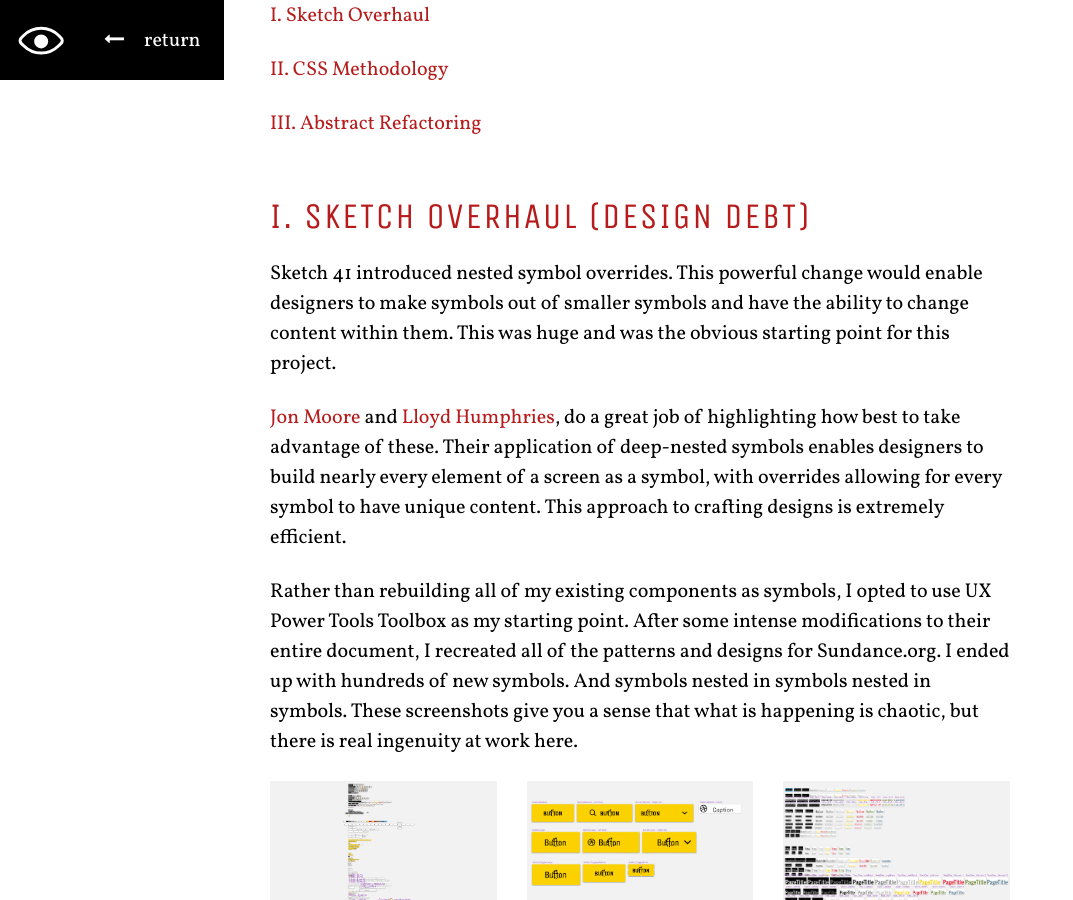
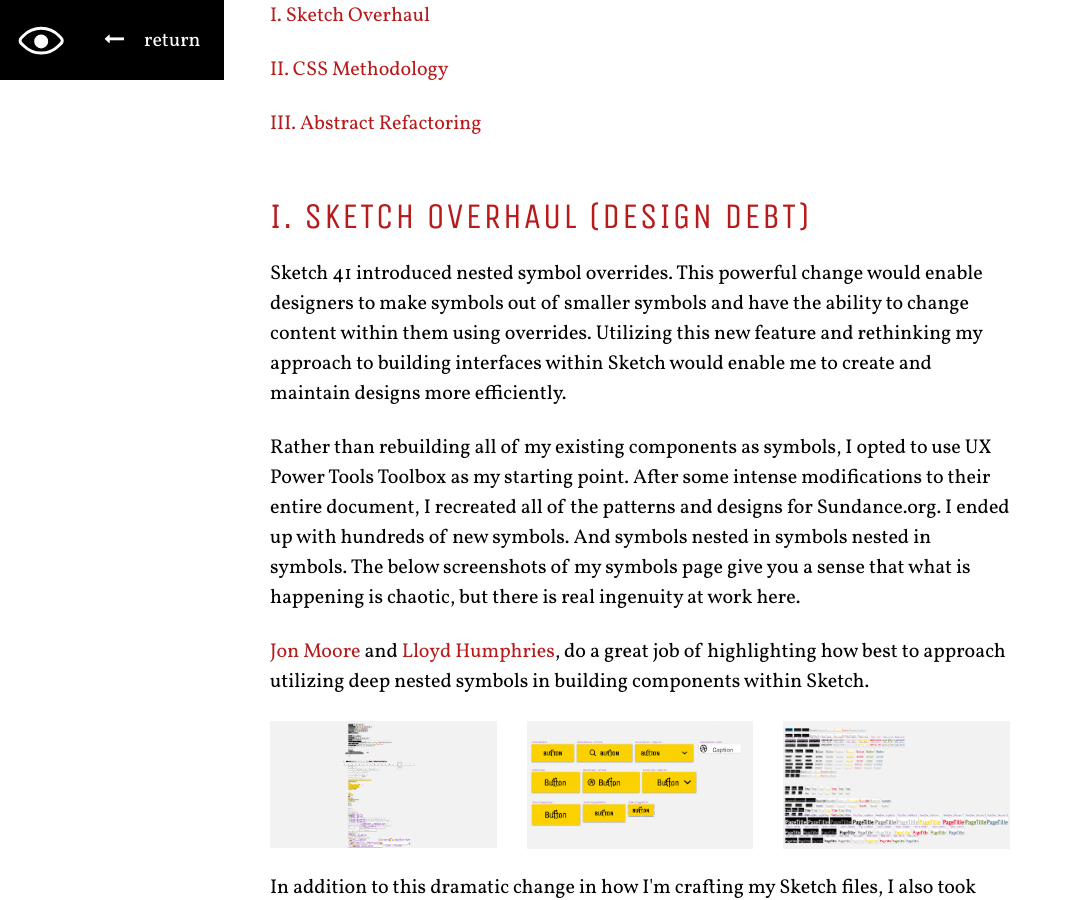
Before and after one commit to kirbyyardley/portfolio, a Jekyll site: the page built from sundance-styleguide.html, in a window 1280 px wide and 900 px high, scrolled down 766 px. Shown: the whole window, without its empty margins (0-1073 px from the left). Built offline with Jekyll 4.4.1, drawn with Linux system fonts in a browser that asks for light colours; some of the changed text lies outside the part shown.

Commit message:
fixed stuff in style guide

```diff
--- a/_layouts/home.html
+++ b/_layouts/home.html
@@ -83,6 +83,7 @@ layout: default
         <ul style="margin: 0;" class="o-list-inline">
           <li style="font-size: 32px; margin-right: 20px;" class="o-list-inline__item"><a href="https://twitter.com/kirby_yardley" target="_blank"><i class="fa fa-twitter" aria-hidden="true"></i></a></li>
           <li  style="font-size: 32px; margin-right: 20px;" class="o-list-inline__item"><a href="https://www.linkedin.com/in/kirbyyardley" target="_blank"><i class="fa fa-linkedin" aria-hidden="true"></i></a></li>
+          <li  style="font-size: 32px; margin-right: 20px;" class="o-list-inline__item"><a href="https://www.linkedin.com/in/kirbyyardley" target="_blank"><i class="fa fa-github" aria-hidden="true"></i></a></li>
         </ul>
         <div class="c-form">
           <form accept-charset="UTF-8" action="https://formkeep.com/f/e23e0c1556aa" method="POST">
--- a/sundance-styleguide.html
+++ b/sundance-styleguide.html
@@ -23,13 +21,12 @@ layout: case-study
         <p><a href="#code">II. CSS Methodology</a></p>
         <p><a href="#jekyll">III. Abstract Refactoring</a></p>
 
+        <h3 id="design">I. Sketch Overhaul (Design Debt)</h3>
+        <p>Sketch 41 introduced nested symbol overrides. This powerful change would enable designers to make symbols out of smaller symbols and have the ability to change content within them using overrides. Utilizing this new feature and rethinking my approach to building interfaces within Sketch would enable me to create and maintain designs more efficiently.</p>
 
+        <p>Rather than rebuilding all of my existing components as symbols, I opted to use UX Power Tools Toolbox as my starting point. After some intense modifications to their entire document, I recreated all of the patterns and designs for Sundance.org. I ended up with hundreds of new symbols. And symbols nested in symbols nested in symbols. The below screenshots of my symbols page give you a sense that what is happening is chaotic, but there is real ingenuity at work here. </p>
 
-        <h3 id="design">I. Sketch Overhaul (Design Debt)</h3>
-        <p>Sketch 41 introduced nested symbol overrides. This powerful change would enable designers to make symbols out of smaller symbols and have the ability to change content within them. This was huge and was the obvious starting point for this project.</p>
-        <p><a target="_blank" href="https://medium.com/ux-power-tools/this-is-without-a-doubt-the-coolest-sketch-technique-youll-see-all-day-ddefa65ea959#.pevfkykqk">Jon Moore</a> and <a target="_blank" href="https://medium.com/@lloyd/sketch-symbols-best-practices-now-that-nested-overrides-are-a-thing-9b651d3fe1a4#.3jsbforui">Lloyd Humphries</a>, do a great job of highlighting how best to take advantage of these. Their application of deep-nested symbols enables designers to build nearly every element of a screen as a symbol, with overrides allowing for every symbol to have unique content. This approach to crafting designs is extremely efficient.</p>
-
-        <p>Rather than rebuilding all of my existing components as symbols, I opted to use UX Power Tools Toolbox as my starting point. After some intense modifications to their entire document, I recreated all of the patterns and designs for Sundance.org. I ended up with hundreds of new symbols. And symbols nested in symbols nested in symbols. These screenshots give you a sense that what is happening is chaotic, but there is real ingenuity at work here. </p>
+        <p><a target="_blank" href="https://medium.com/ux-power-tools/this-is-without-a-doubt-the-coolest-sketch-technique-youll-see-all-day-ddefa65ea959#.pevfkykqk">Jon Moore</a> and <a target="_blank" href="https://medium.com/@lloyd/sketch-symbols-best-practices-now-that-nested-overrides-are-a-thing-9b651d3fe1a4#.3jsbforui">Lloyd Humphries</a>, do a great job of highlighting how best to approach utilizing deep nested symbols in building components within Sketch. </p>
 
         <div class="o-layout">
           <div class="o-layout__item u-1/3@desktop u-1/3">
@@ -43,10 +40,12 @@ layout: case-study
           </div>
         </div>
 
-        <p>In addition to this dramatic change in formatting, I also took advantage of this opportunity to make a few tweaks, namely adding a baseline grid to our typographic ecosystem. </p>
+        <p>In addition to this dramatic change in how I'm crafting my Sketch files, I also took advantage of this opportunity to make a few tweaks, namely adding a baseline grid to our typographic ecosystem. </p>
+
+        <p>With this wheel in motion, our team began exploring how best to approach our refactor. </p>
 
         <h3 id="code">II. Refactoring with ITCSS/BEM</h3>
-        <p>CSS is only as clean and organized as its author dictates. My first attempt at writing CSS on a very large scale was in 2014 when we relaunched Sundance.org. I made some poor decisions along the way by organizing our CSS in a way that doesn't allow for styles to be shared more widely across the site and selectors that are way too specific. </p>
+        <p>CSS is only as clean and organized as its author dictates. My first attempt at writing CSS on a very large scale was in 2014 when we relaunched Sundance.org. At that time I made some poor decisions along the way by organizing our CSS in a way that doesn't allow for styles to be shared more widely across the entire site and selectors that are way too specific.</p>
         <p>We spent some time researching ways to refactor our CSS and had many conversations with our devs. Ultimately we narrowed things down to ITCSS as a methodology and BEM as our naming convention.</p>
         <p>The ITCSS methodology is based on the idea of organizing CSS in an inverted triangle starting from most broad and far-reaching styles at the top of the hierarchy and building downward to increasingly specific elements. Here’s a quick breakdown:</p>
         <ul class="o-list-bare">
@@ -61,15 +60,15 @@ layout: case-study
 
         <p><a target="_blank" href="http://www.creativebloq.com/web-design/manage-large-scale-web-projects-new-css-architecture-itcss-41514731">For those interested, Harry Roberts (the creator) provides a fantastic, in-depth explanation</a>.</p>
 
-        <p>I had initially wanted to avoid the use of a framework, but as luck would have it, Harry Roberts created InuitCSS. InuitCSS is a framework comprised of both ITCSS and BEM. A framework in its purest sense, InuitCSS comes only with the basic architecture of a CSS library. It contains nothing in the way of design. <em>Music to my ears!</em></p>
+        <p>I had initially wanted to avoid the use of a framework since they often bring with it a ton of unwanted styles that must first be untangled. Thankfully, as luck would have it, Harry Roberts created InuitCSS. InuitCSS is a framework comprised of both ITCSS and BEM. A framework in its purest sense, InuitCSS comes only with the basic architecture of a CSS library. It contains nothing in the way of design. <em>Music to my ears!</em></p>
 
-        <p>This worked extremely well. InuitCSS has so much utility out of the box that you can assemble entire patterns without having to write very many additional custom classes.</p>
+        <p>This worked extremely well. InuitCSS has so much utility out of the box that you can assemble entire patterns without having to write very many additional custom classes. The file size of the refactored CSS came in at less than 1/3rd of what it was previously.</p>
 
         <h3 id="jekyll">III. Abstract Refactoring</h3>
 
-        <p>One of the biggest risks when performing a refactor of this scale is that you are making sweeping changes to the codebase. As this is happening, coordinating work between the team becomes very challenging and you're now having to toil with two separate libraries of CSS at once. Our team really wanted to avoid this nightmare. I opted to write an entire abstract CSS library first.</p>
+        <p>One of the biggest risks when performing a refactor of this scale is that you are making sweeping changes to the codebase. As this is happening, coordinating work between the team becomes very challenging and you're now having to toil with two separate libraries of CSS at once. Our team really wanted to avoid this nightmare. We opted to perform this refactor beforehand, creating all of the components in abstract form before touching the production codebase.</p>
 
-        <p>I spun up a Jekyll instance, installed Inuit and started assembling our new CSS library on a static front-end by building out every component on Sundance.org. In order for our team to be able to review and contribute, I shared the repo and hosted it as a live web page on Github Pages (<a target="_blank" href="https://github.com/kirbyyardley/Sundance-Styleguide">repo</a>, <a target="_blank" href="https://kirbyyardley.github.io/Sundance-Styleguide/cards/">live version</a>). Since we were building this static set of front-end components anyway, it made perfect sense for us to turn this into our living style guide. Complete with design documentation, live examples and code snippets, this is now a great resource for our developers for future projects.</p>
+        <p>To do this, I spun up a Jekyll instance, installed Inuit and started assembling our new CSS library on a static front-end by building out every component on Sundance.org. In order for our team to be able to review and contribute, I shared the repo and hosted it as a live web page on Github Pages (<a target="_blank" href="https://github.com/kirbyyardley/Sundance-Styleguide">repo</a>, <a target="_blank" href="https://kirbyyardley.github.io/Sundance-Styleguide/cards/">live version</a>). Since we were building this static set of front-end components anyway, it made perfect sense for us to turn this into our living style guide. Complete with design documentation, live examples and code snippets, this is now a great resource for our developers for future projects.</p>
 
         <div class="o-layout">
           <div class="o-layout__item u-1/3@desktop u-1/3@tablet u-1/2@mobile">
```
Also changed, not shown: other parts of sundance-styleguide.html (+0 -2 lines).
